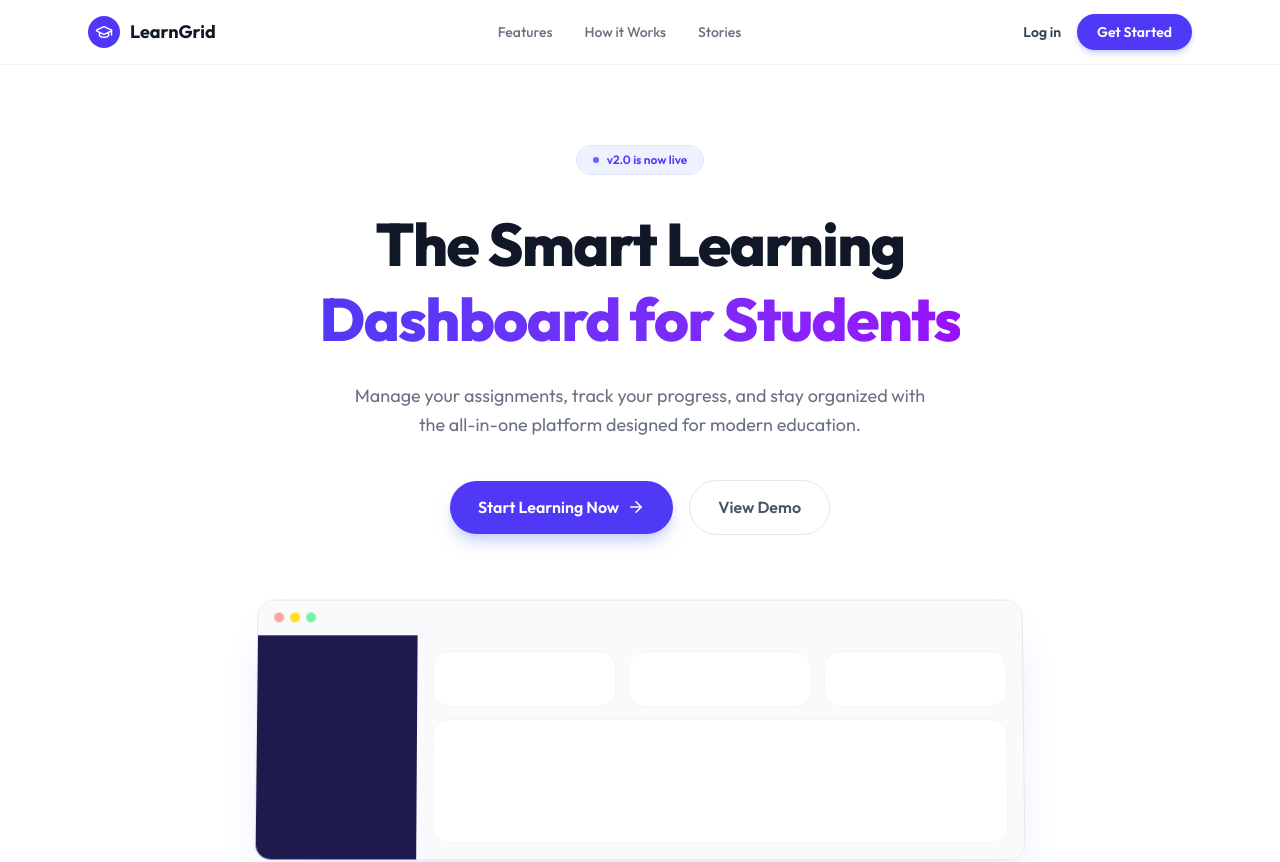
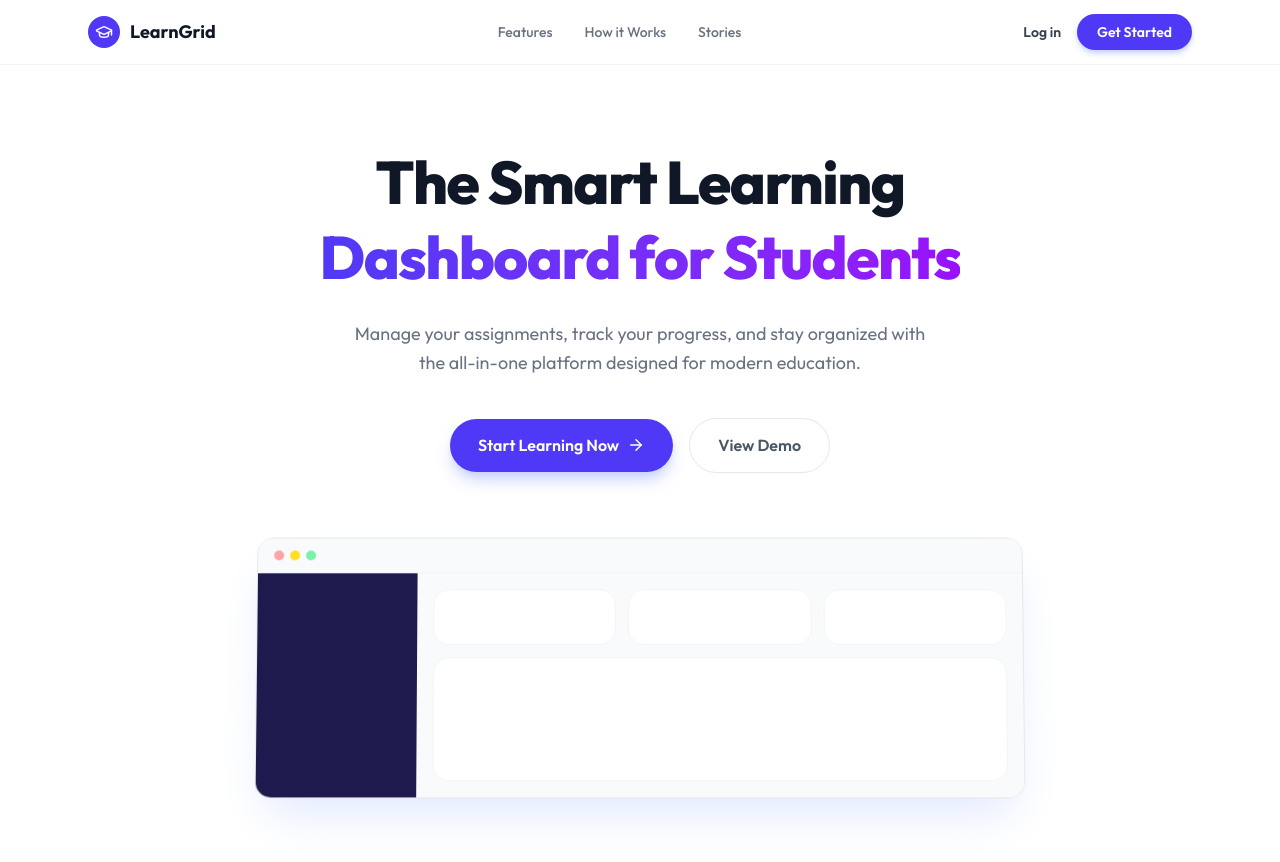
Before and after one commit to PrajwalChaple/LearnGrid, a React (Vite) app: page / in a window 1280 px wide. Shown: the top 862 px of the page. Built offline with nearby package versions, Linux system fonts and the light colour scheme.

Commit message:
Remove v2.0 live badge from landing page

```diff
--- a/src/pages/Landing/LandingPage.jsx
+++ b/src/pages/Landing/LandingPage.jsx
@@ -81,10 +81,7 @@ export const LandingPage = () => {
             <section className="relative pt-20 pb-16 overflow-hidden">
                 <div className="absolute inset-0 bg-gradient-to-br from-indigo-50 via-white to-purple-50 -z-10" />
                 <div className="max-w-6xl mx-auto px-6 text-center">
-                    <div className="inline-flex items-center gap-2 px-4 py-1.5 rounded-full bg-indigo-50 border border-indigo-100 text-indigo-600 text-xs font-semibold mb-8">
-                        <span className="w-1.5 h-1.5 bg-indigo-500 rounded-full animate-pulse" />
-                        v2.0 is now live
-                    </div>
+
 
                     <h1 className="text-4xl sm:text-5xl md:text-6xl font-extrabold tracking-tight leading-tight mb-6">
                         The Smart Learning<br />
```
